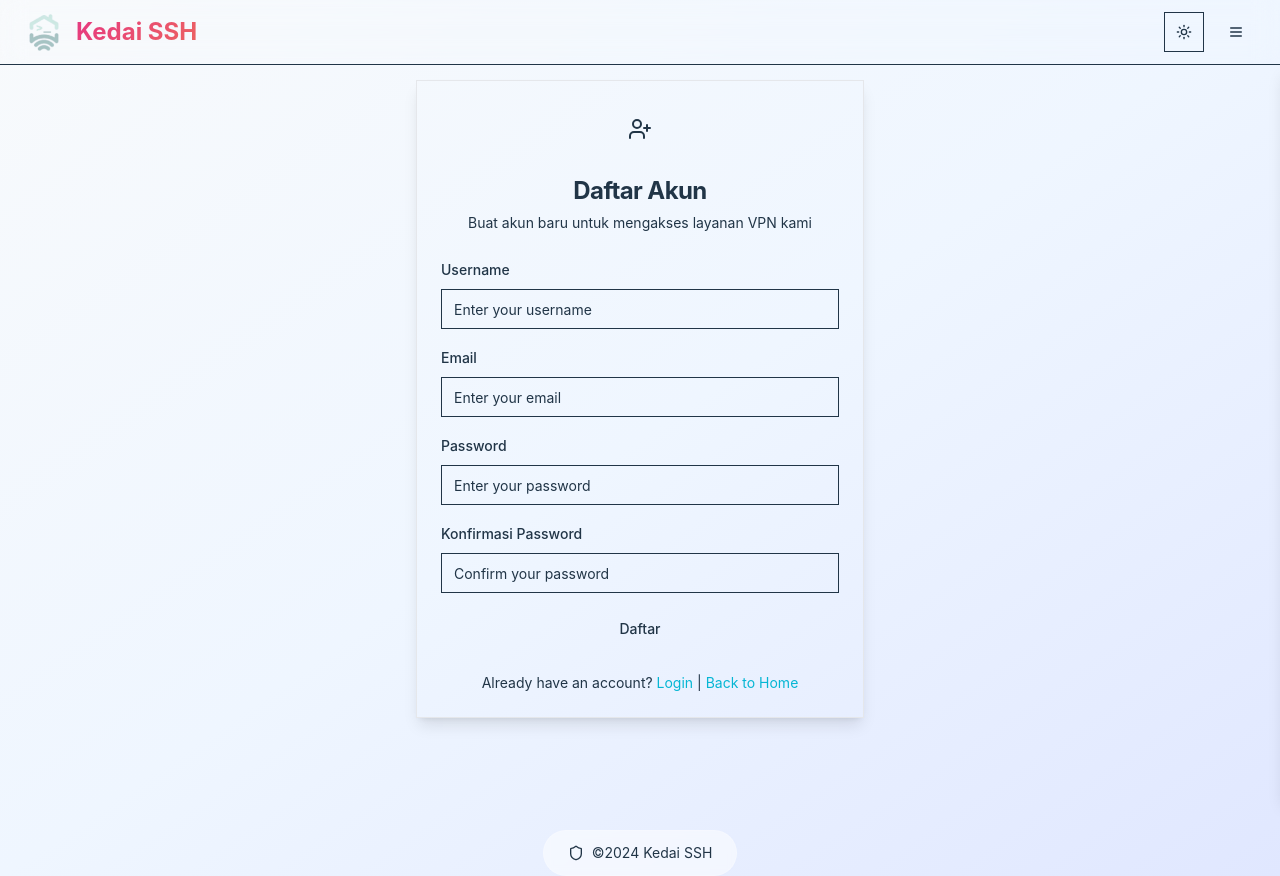
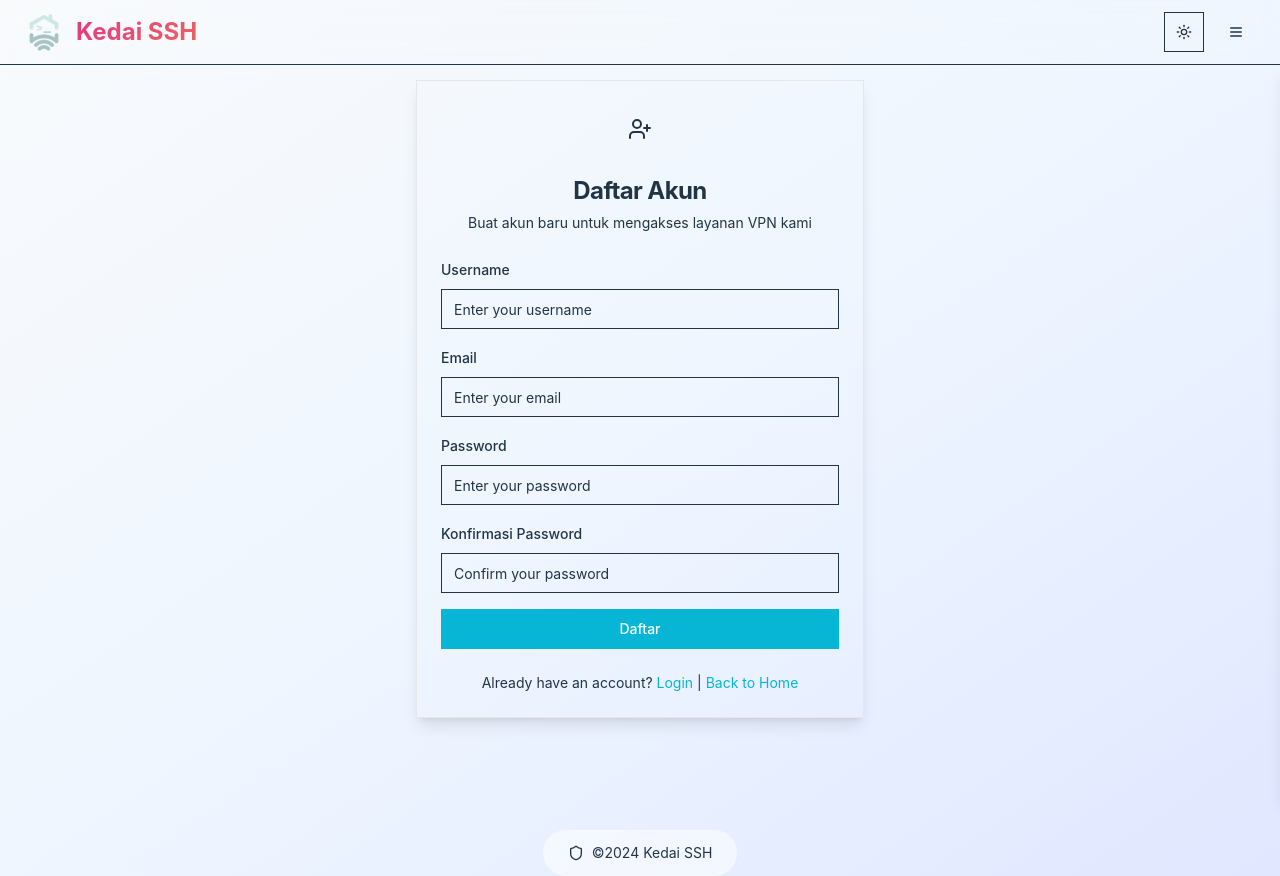
Before and after one commit to KedaiVPN/website-kedai-ssh, a React (Vite) app: page /register in a window 1280 px wide. Built offline with nearby package versions, Linux system fonts and the light colour scheme.

Commit message:
Update Register.tsx

```diff
--- a/src/pages/Register.tsx
+++ b/src/pages/Register.tsx
@@ -160,7 +160,7 @@ const Register = () => {
 
                   <Button
                     type="submit"
-                    className="w-full"
+                    className="w-full bg-cyan-500 hover:bg-cyan-600 text-white"
                     disabled={isLoading}
                   >
                     {isLoading ? (
```
